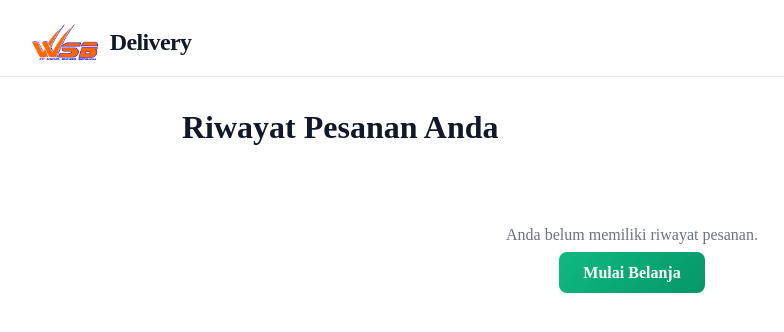
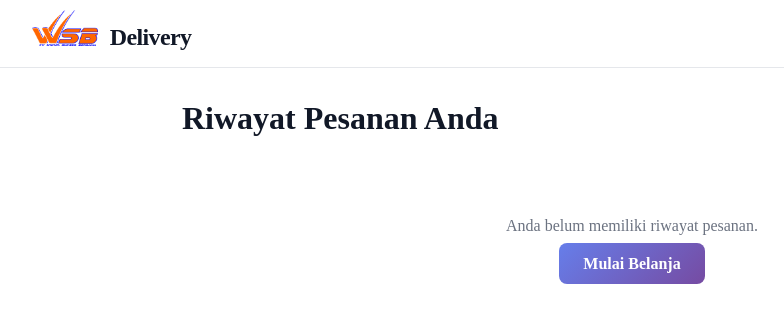
Before and after one commit to Azixe/wsb-do, a website: page history.html in a window 1280 px wide. Shown: the whole page, without its empty margins (8-792 px from the left). Drawn offline with Linux system fonts and the light colour scheme.

Commit message:
update logo

```diff
--- a/cart.js
+++ b/cart.js
@@ -77,7 +77,6 @@ document.addEventListener('DOMContentLoaded', () => {
                     </div>
                     <div class="cart-item-actions">
                         <span class="item-total-price">Rp${itemTotalPrice.toLocaleString('id-ID')}</span>
-                        <button class="remove-item-btn" data-action="remove">Hapus</button>
                     </div>
                 `;
                 cartItemsList.appendChild(itemCard);
--- a/dashboard.css
+++ b/dashboard.css
@@ -47,7 +47,7 @@ body {
 .logo-img {
     height: 36px;
     width: auto;
-    margin-top: -15px;
+    margin-top: -18px;
 }
 
 .logo-link {
--- a/history.css
+++ b/history.css
@@ -29,6 +29,7 @@
 .logo-img {
     height: 36px;
     width: auto;
+    margin-top: -20px;
 }
 
 .logo-link {
@@ -301,7 +302,7 @@
 }
 
 .no-history-message .back-to-shop-btn {
-    background: linear-gradient(135deg, #10b981, #059669);
+    background: linear-gradient(135deg, #667eea, #764ba2);
     color: white;
     padding: 12px 24px;
     text-decoration: none;
```
